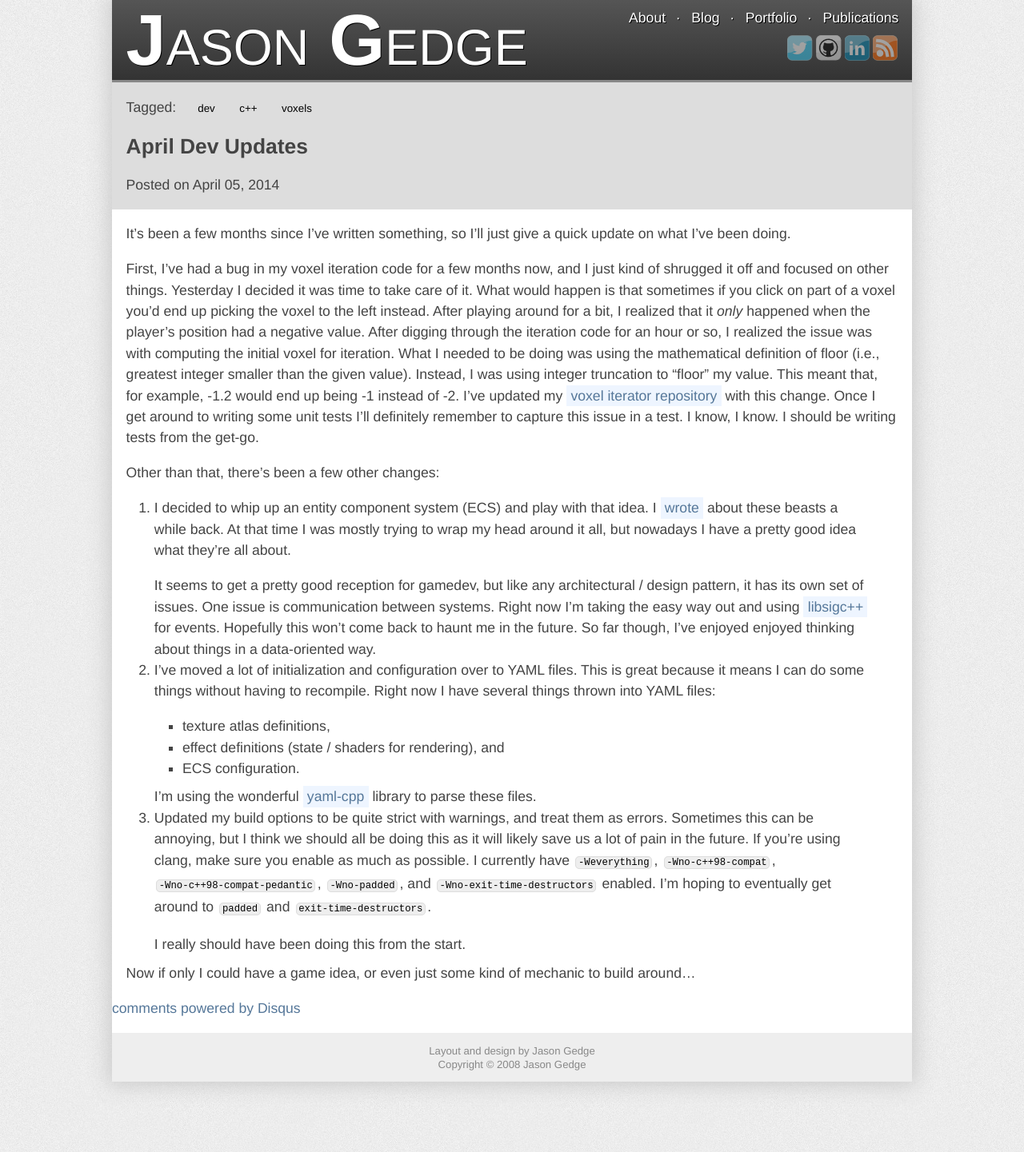
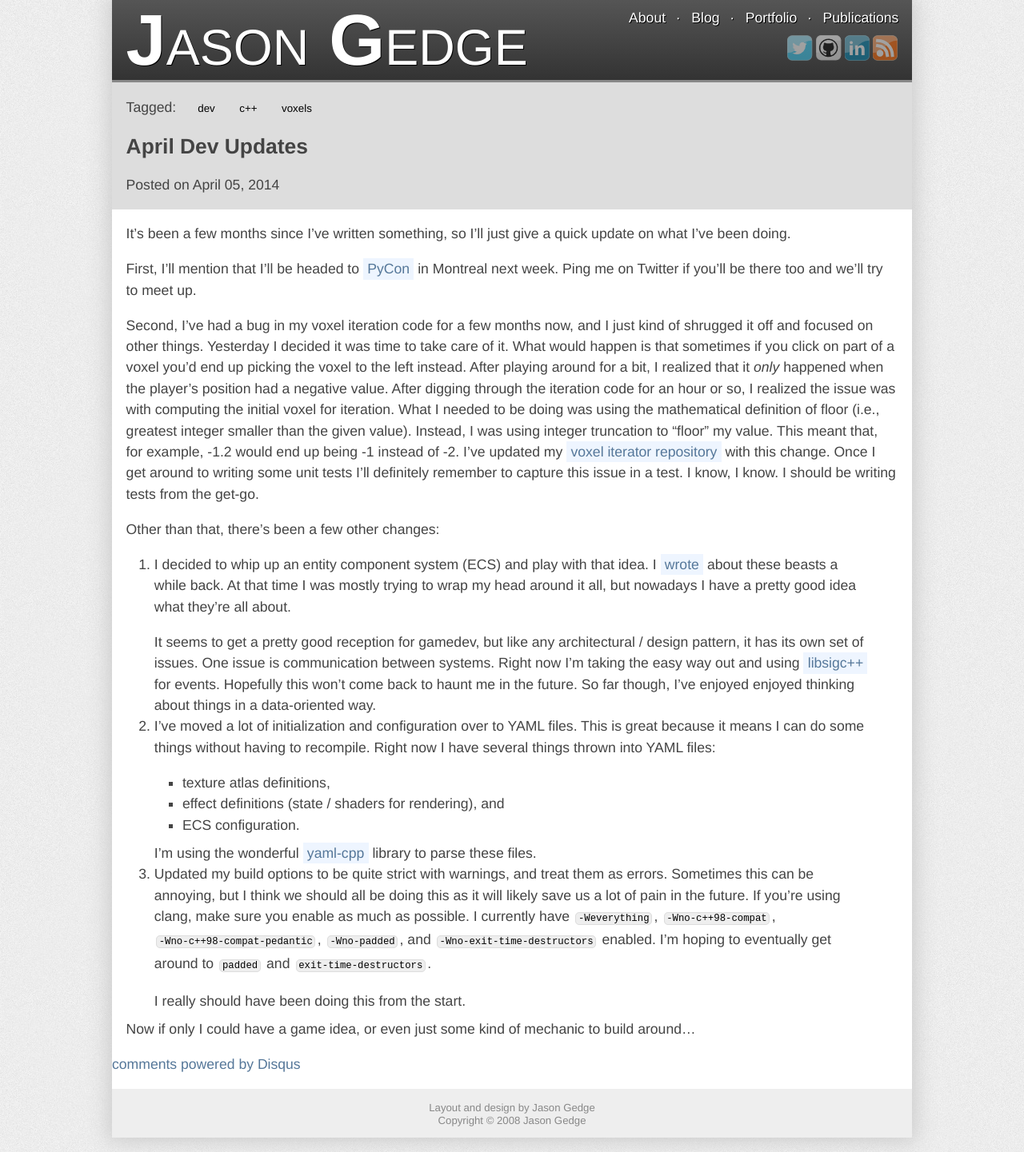
Before and after one commit to thegedge/personal-site, a Jekyll site: the page built from _posts/dev/2014/2014-04-05-april-dev-updates.md, in a window 1280 px wide. Shown: the whole page at 80% size. Built offline with Jekyll 4.4.1, drawn with Linux system fonts in a browser that asks for light colours; Markdown is read by kramdown in place of the engine named in the settings; comment, search, counter and statistics services are not loaded; before the commit the page ends 1370 px from its top, so only the background shows below that.

Commit message:
Add mention of PyCon to 'April Dev Updates' post.

```diff
--- a/_posts/dev/2014/2014-04-05-april-dev-updates.md
+++ b/_posts/dev/2014/2014-04-05-april-dev-updates.md
@@ -9,7 +9,11 @@ update on what I've been doing.
 
 <!-- more -->
 
-First, I've had a bug in my voxel iteration code for a few months now, and I
+First, I'll mention that I'll be headed to [PyCon](https://us.pycon.org/2014/)
+in Montreal next week. Ping me on Twitter if you'll be there too and we'll try
+to meet up.
+
+Second, I've had a bug in my voxel iteration code for a few months now, and I
 just kind of shrugged it off and focused on other things. Yesterday I decided
 it was time to take care of it. What would happen is that sometimes if you
 click on part of a voxel you'd end up picking the voxel to the left instead.
```
